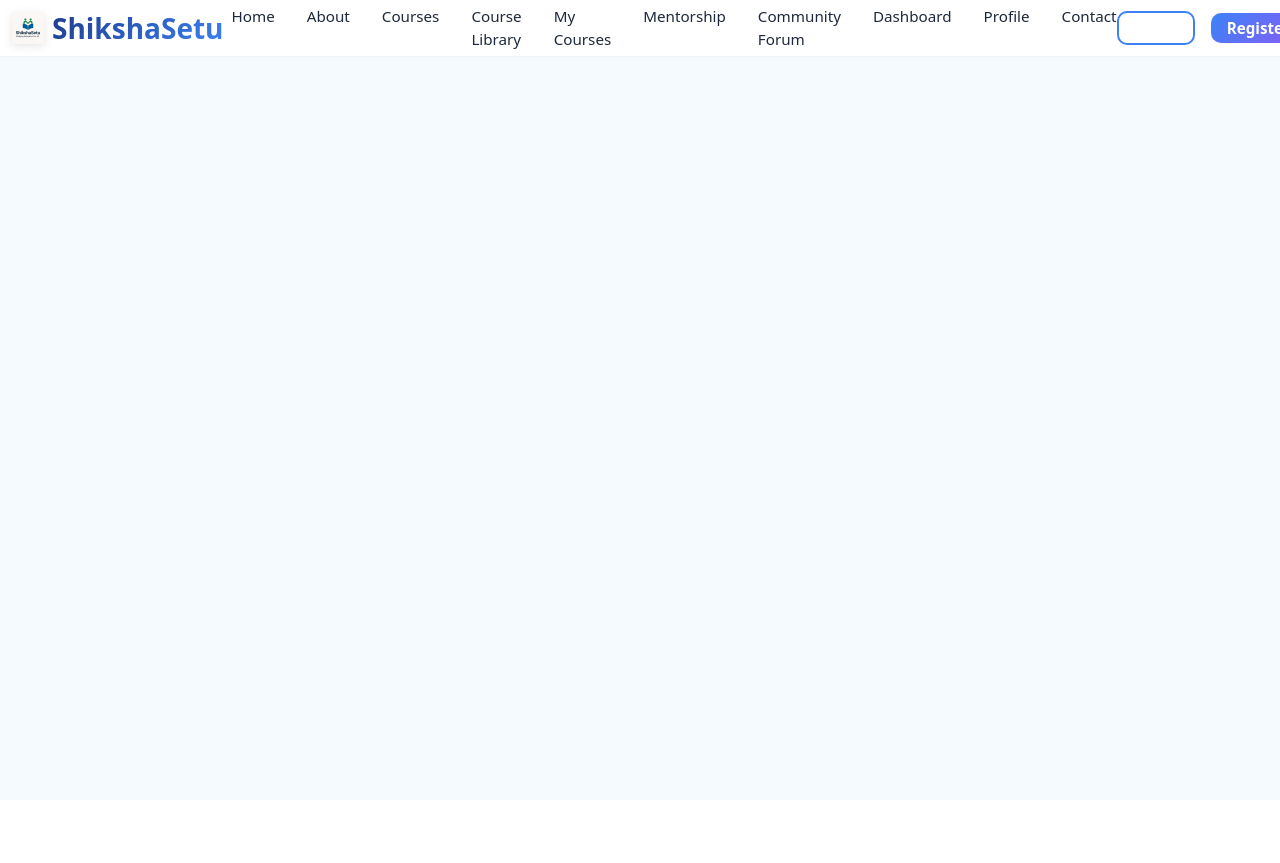
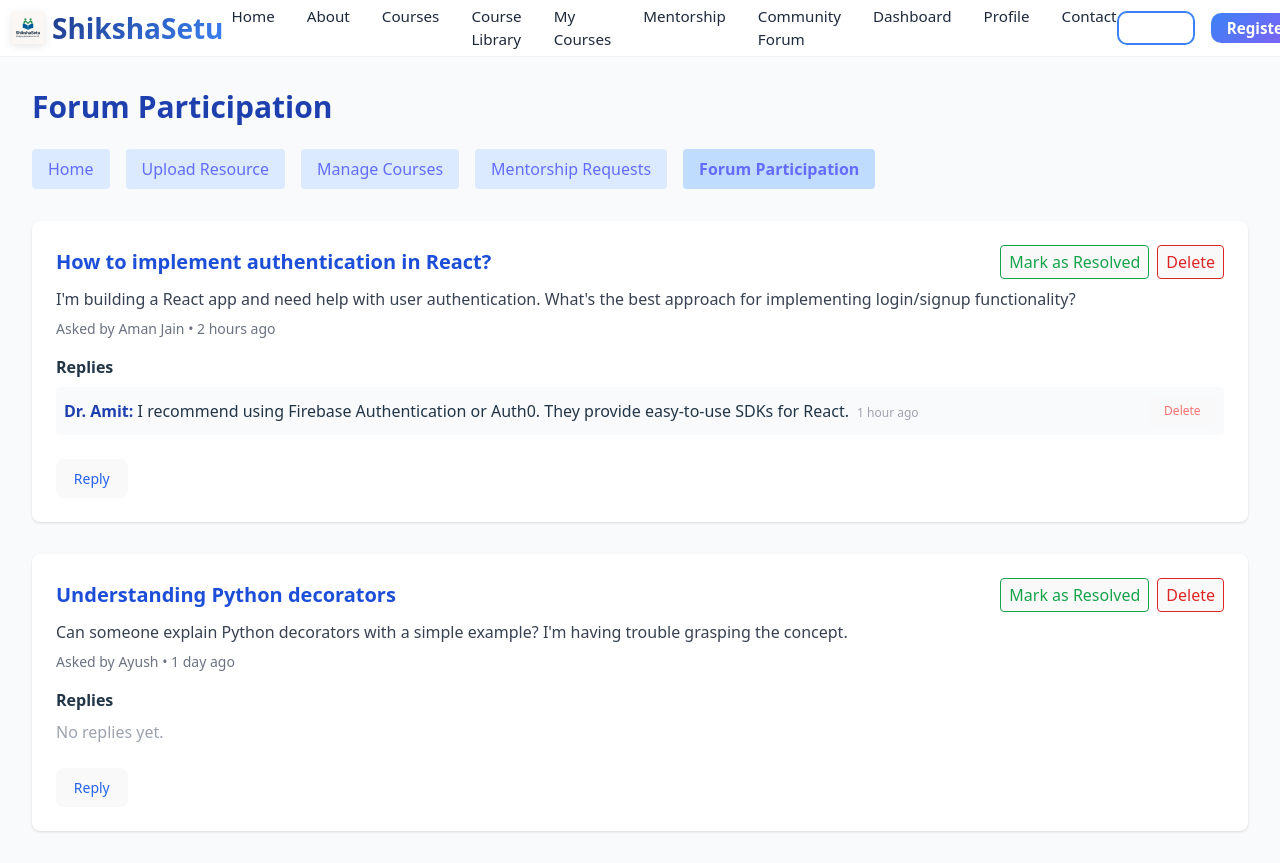
Before and after one commit to Bhanurajput58/ShikshaSetu, a React (Vite) app: page /educator-dashboard/forum in a window 1280 px wide. Before the commit the page ends 800 px from the top, so only its background shows below. Built offline with nearby package versions, Linux system fonts and the light colour scheme.

Commit message:
created forum participation page for educator

```diff
--- a/src/Routes.jsx
+++ b/src/Routes.jsx
@@ -16,6 +16,7 @@ import EducatorDashboardHome from './pages/Educator Dashboard/Home';
 import UploadResource from './pages/Educator Dashboard/UploadResource';
 import ManageCourses from './pages/Educator Dashboard/ManageCourses';
 import MentorshipRequests from './pages/Educator Dashboard/MentorshipRequests';
+import ForumParticipation from './pages/Educator Dashboard/ForumParticipation';
 import React from 'react';
 
 export default function AppRoutes() {
@@ -39,6 +40,7 @@ export default function AppRoutes() {
         <Route path="/educator-dashboard/upload" element={<UploadResource />} />
         <Route path="/educator-dashboard/manage" element={<ManageCourses />} />
         <Route path="/educator-dashboard/mentorship-requests" element={<MentorshipRequests />} />
+        <Route path="/educator-dashboard/forum" element={<ForumParticipation />} />
       </Routes>
     </Router>
   );
--- /dev/null
+++ b/src/pages/Educator Dashboard/ForumParticipation.jsx
@@ -0,0 +1,182 @@
+import React, { useState } from 'react';
+import { Link } from 'react-router-dom';
+
+const initialQuestions = [
+  {
+    id: 1,
+    title: 'How to implement authentication in React?',
+    content: 'I\'m building a React app and need help with user authentication. What\'s the best approach for implementing login/signup functionality?',
+    author: 'Aman Jain',
+    timestamp: '2 hours ago',
+    replies: [
+      {
+        id: 1,
+        content: 'I recommend using Firebase Authentication or Auth0. They provide easy-to-use SDKs for React.',
+        author: 'Dr. Amit',
+        timestamp: '1 hour ago',
+      },
+    ],
+    isResolved: false,
+  },
+  {
+    id: 2,
+    title: 'Understanding Python decorators',
+    content: 'Can someone explain Python decorators with a simple example? I\'m having trouble grasping the concept.',
+    author: 'Ayush',
+    timestamp: '1 day ago',
+    replies: [],
+    isResolved: false,
+  },
+];
+
+export default function ForumParticipation() {
+  const [questions, setQuestions] = useState(initialQuestions);
+  const [replyContent, setReplyContent] = useState('');
+  const [selectedQuestion, setSelectedQuestion] = useState(null);
+
+  // Answer a question
+  const handleReply = (questionId) => {
+    if (!replyContent.trim()) return;
+    setQuestions((prev) =>
+      prev.map((q) =>
+        q.id === questionId
+          ? {
+              ...q,
+              replies: [
+                ...q.replies,
+                {
+                  id: Date.now(),
+                  content: replyContent,
+                  author: 'Educator',
+                  timestamp: 'Just now',
+                },
+              ],
+            }
+          : q
+      )
+    );
+    setReplyContent('');
+    setSelectedQuestion(null);
+  };
+
+  // Mark as resolved
+  const handleResolve = (questionId) => {
+    setQuestions((prev) =>
+      prev.map((q) => (q.id === questionId ? { ...q, isResolved: true } : q))
+    );
+  };
+
+  // Delete question
+  const handleDeleteQuestion = (questionId) => {
+    setQuestions((prev) => prev.filter((q) => q.id !== questionId));
+  };
+
+  // Delete reply
+  const handleDeleteReply = (questionId, replyId) => {
+    setQuestions((prev) =>
+      prev.map((q) =>
+        q.id === questionId
+          ? { ...q, replies: q.replies.filter((r) => r.id !== replyId) }
+          : q
+      )
+    );
+  };
+
+  return (
+    <div className="p-8 bg-gray-50 min-h-screen">
+      <h1 className="text-3xl font-bold mb-6 text-blue-800">Forum Participation</h1>
+      <nav className="mb-8 flex flex-wrap gap-4">
+        <Link to="/educator-dashboard" className="px-4 py-2 bg-blue-100 rounded hover:bg-blue-200">Home</Link>
+        <Link to="/educator-dashboard/upload" className="px-4 py-2 bg-blue-100 rounded hover:bg-blue-200">Upload Resource</Link>
+        <Link to="/educator-dashboard/manage" className="px-4 py-2 bg-blue-100 rounded hover:bg-blue-200">Manage Courses</Link>
+        <Link to="/educator-dashboard/mentorship-requests" className="px-4 py-2 bg-blue-100 rounded hover:bg-blue-200">Mentorship Requests</Link>
+        <Link to="/educator-dashboard/forum" className="px-4 py-2 bg-blue-200 rounded font-semibold">Forum Participation</Link>
+      </nav>
+      <div className="space-y-8">
+        {questions.length === 0 && (
+          <div className="text-gray-500">No questions yet.</div>
+        )}
+        {questions.map((q) => (
+          <div key={q.id} className="bg-white shadow rounded-lg p-6">
+            <div className="flex justify-between items-center mb-2">
+              <h2 className="text-xl font-semibold text-blue-700">{q.title}</h2>
+              <div className="flex gap-2">
+                {!q.isResolved && (
+                  <button
+                    className="text-green-600 border border-green-600 px-2 py-1 rounded hover:bg-green-50"
+                    onClick={() => handleResolve(q.id)}
+                  >
+                    Mark as Resolved
+                  </button>
+                )}
+                <button
+                  className="text-red-600 border border-red-600 px-2 py-1 rounded hover:bg-red-50"
+                  onClick={() => handleDeleteQuestion(q.id)}
+                >
+                  Delete
+                </button>
+              </div>
+            </div>
+            <div className="mb-2 text-gray-700">{q.content}</div>
+            <div className="mb-2 text-sm text-gray-500">Asked by {q.author} • {q.timestamp}</div>
+            {q.isResolved && <div className="text-green-700 font-semibold mb-2">[Resolved]</div>}
+            <div className="mt-4">
+              <h3 className="font-semibold mb-2">Replies</h3>
+              {q.replies.length === 0 && <div className="text-gray-400 mb-2">No replies yet.</div>}
+              <ul className="space-y-2">
+                {q.replies.map((r) => (
+                  <li key={r.id} className="flex justify-between items-center bg-gray-50 rounded p-2">
+                    <div>
+                      <span className="font-semibold text-blue-800">{r.author}:</span> {r.content}
+                      <span className="ml-2 text-xs text-gray-400">{r.timestamp}</span>
+                    </div>
+                    <button
+                      className="text-red-400 hover:text-red-700 text-xs"
+                      onClick={() => handleDeleteReply(q.id, r.id)}
+                    >
+                      Delete
+                    </button>
+                  </li>
+                ))}
+              </ul>
+              {!q.isResolved && (
+                <div className="mt-4">
+                  {selectedQuestion === q.id ? (
+                    <div className="flex gap-2">
+                      <input
+                        type="text"
+                        className="border rounded px-2 py-1 flex-1"
+                        placeholder="Type your reply..."
+                        value={replyContent}
+                        onChange={(e) => setReplyContent(e.target.value)}
+                      />
+                      <button
+                        className="bg-blue-600 text-white px-3 py-1 rounded hover:bg-blue-700"
+                        onClick={() => handleReply(q.id)}
+                      >
+                        Post
+                      </button>
+                      <button
+                        className="text-gray-500 px-2 py-1"
+                        onClick={() => { setSelectedQuestion(null); setReplyContent(''); }}
+                      >
+                        Cancel
+                      </button>
+                    </div>
+                  ) : (
+                    <button
+                      className="text-blue-600 hover:underline text-sm mt-2"
+                      onClick={() => setSelectedQuestion(q.id)}
+                    >
+                      Reply
+                    </button>
+                  )}
+                </div>
+              )}
+            </div>
+          </div>
+        ))}
+      </div>
+    </div>
+  );
+}
--- a/src/pages/Educator Dashboard/Home.jsx
+++ b/src/pages/Educator Dashboard/Home.jsx
@@ -10,6 +10,7 @@ const EducatorDashboardHome = () => {
         <Link to="/educator-dashboard/upload" className="px-4 py-2 bg-blue-100 rounded hover:bg-blue-200">Upload Resource</Link>
         <Link to="/educator-dashboard/manage" className="px-4 py-2 bg-blue-100 rounded hover:bg-blue-200">Manage Courses</Link>
         <Link to="/educator-dashboard/mentorship-requests" className="px-4 py-2 bg-blue-100 rounded hover:bg-blue-200">Mentorship Requests</Link>
+        <Link to="/educator-dashboard/forum" className="px-4 py-2 bg-blue-100 rounded hover:bg-blue-200">Forum Participation</Link>
       </nav>
       <div className="grid grid-cols-1 md:grid-cols-3 gap-6 mb-8">
         {/* Overview Cards */}
--- a/src/pages/Educator Dashboard/ManageCourses.jsx
+++ b/src/pages/Educator Dashboard/ManageCourses.jsx
@@ -55,6 +55,7 @@ const ManageCourses = () => {
         <Link to="/educator-dashboard/upload" className="px-4 py-2 bg-blue-100 rounded hover:bg-blue-200">Upload Resource</Link>
         <Link to="/educator-dashboard/manage" className="px-4 py-2 bg-blue-100 rounded hover:bg-blue-200">Manage Courses</Link>
         <Link to="/educator-dashboard/mentorship-requests" className="px-4 py-2 bg-blue-100 rounded hover:bg-blue-200">Mentorship Requests</Link>
+        <Link to="/educator-dashboard/forum" className="px-4 py-2 bg-blue-100 rounded hover:bg-blue-200">Forum Participation</Link>
       </nav>
       <div className="bg-white shadow rounded-lg p-8 max-w-3xl mx-auto">
         <h2 className="text-2xl font-semibold mb-4 text-blue-700">Your Uploaded Content</h2>
--- a/src/pages/Educator Dashboard/MentorshipRequests.jsx
+++ b/src/pages/Educator Dashboard/MentorshipRequests.jsx
@@ -1,4 +1,5 @@
 import React, { useState } from 'react';
+import { Link } from 'react-router-dom';
 
 const mockRequests = [
   {
@@ -42,6 +43,13 @@ export default function MentorshipRequests() {
   return (
     <div className="p-6">
       <h1 className="text-2xl font-bold mb-4 text-blue-800">Mentorship Requests</h1>
+      <nav className="mb-8 flex flex-wrap gap-4">
+        <Link to="/educator-dashboard" className="px-4 py-2 bg-blue-100 rounded hover:bg-blue-200">Home</Link>
+        <Link to="/educator-dashboard/upload" className="px-4 py-2 bg-blue-100 rounded hover:bg-blue-200">Upload Resource</Link>
+        <Link to="/educator-dashboard/manage" className="px-4 py-2 bg-blue-100 rounded hover:bg-blue-200">Manage Courses</Link>
+        <Link to="/educator-dashboard/mentorship-requests" className="px-4 py-2 bg-blue-100 rounded hover:bg-blue-200">Mentorship Requests</Link>
+        <Link to="/educator-dashboard/forum" className="px-4 py-2 bg-blue-100 rounded hover:bg-blue-200">Forum Participation</Link>
+      </nav>
       <table className="min-w-full bg-white border">
         <thead>
           <tr>
--- a/src/pages/Educator Dashboard/UploadResource.jsx
+++ b/src/pages/Educator Dashboard/UploadResource.jsx
@@ -32,6 +32,7 @@ const UploadResource = () => {
         <Link to="/educator-dashboard/upload" className="px-4 py-2 bg-blue-100 rounded hover:bg-blue-200">Upload Resource</Link>
         <Link to="/educator-dashboard/manage" className="px-4 py-2 bg-blue-100 rounded hover:bg-blue-200">Manage Courses</Link>
         <Link to="/educator-dashboard/mentorship-requests" className="px-4 py-2 bg-blue-100 rounded hover:bg-blue-200">Mentorship Requests</Link>
+        <Link to="/educator-dashboard/forum" className="px-4 py-2 bg-blue-100 rounded hover:bg-blue-200">Forum Participation</Link>
       </nav>
       <form onSubmit={handleSubmit} className="bg-white shadow rounded-lg p-8 max-w-xl mx-auto flex flex-col gap-6">
         <div>
```
